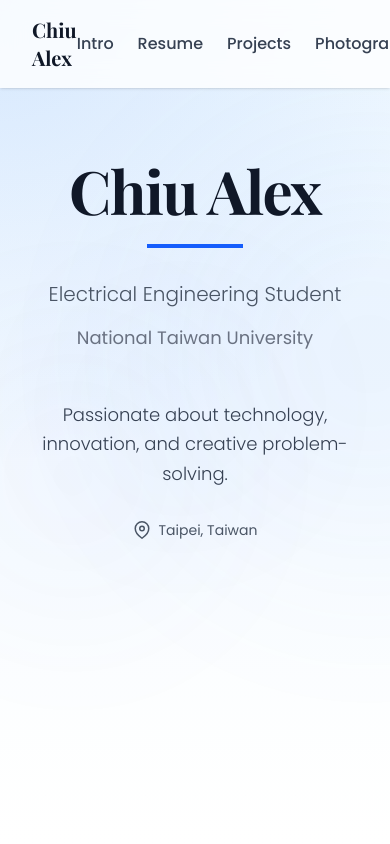
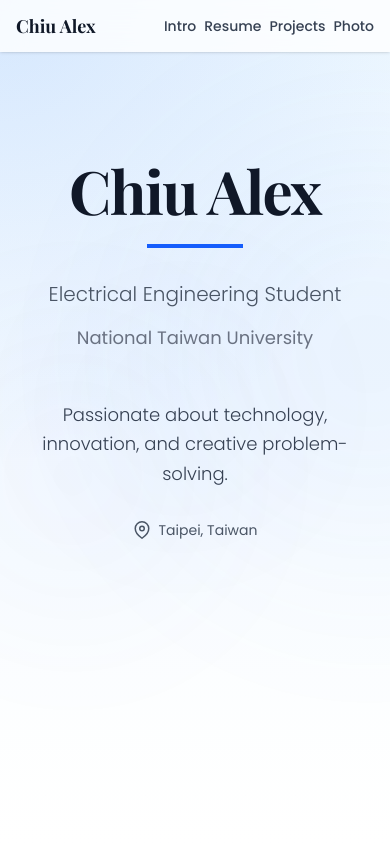
Before and after one commit to Alexchiuu/portfolio, a Next.js app: page / in a window 390 px wide. Shown: the top 844 px of the page. Built offline with nearby package versions, Linux system fonts and the light colour scheme.

Commit message:
Refactor navigation layout and styles across multiple pages: Update link styles for consistency, adjust padding, and enhance responsiveness for better user experience.

```diff
--- a/app/page.tsx
+++ b/app/page.tsx
@@ -160,24 +160,25 @@ export default function Home() {
           hasLoaded && (isScrolling || isAtTop) ? 'opacity-100 translate-y-0' : 'opacity-0 -translate-y-full'
         }`}
       >
-        <div className="max-w-6xl mx-auto px-8 py-4">
+        <div className="max-w-6xl mx-auto px-4 sm:px-8 py-3 sm:py-4">
           <div className="flex items-center justify-between">
-            <Link href="/" className="text-xl font-bold text-gray-900" style={{ fontFamily: 'var(--font-playfair)' }}>Chiu Alex</Link>
-            <div className="flex gap-6" style={{ fontFamily: 'var(--font-poppins)' }}>
+            <Link href="/" className="text-lg sm:text-xl font-bold text-gray-900" style={{ fontFamily: 'var(--font-playfair)' }}>Chiu Alex</Link>
+            <div className="flex gap-2 sm:gap-4 md:gap-6 text-sm sm:text-base" style={{ fontFamily: 'var(--font-poppins)' }}>
               <a
                 href="#"
                 onClick={(e) => {
                   e.preventDefault();
                   window.scrollTo({ top: 0, behavior: 'smooth' });
                 }}
-                className="text-gray-700 hover:text-gray-900 transition-colors font-medium"
+                className="text-gray-700 hover:text-gray-900 transition-colors font-medium whitespace-nowrap"
               >
                 Intro
               </a>
-              <Link href="/resume" className="text-gray-700 hover:text-gray-900 transition-colors font-medium">Resume</Link>
-              <Link href="/projects" className="text-gray-700 hover:text-gray-900 transition-colors font-medium">Projects</Link>
-              <Link href="/photography" className="text-gray-700 hover:text-gray-900 transition-colors font-medium">Photography</Link>
-              <a href="#contact" className="text-gray-700 hover:text-gray-900 transition-colors font-medium">Contact</a>
+              <Link href="/resume" className="text-gray-700 hover:text-gray-900 transition-colors font-medium whitespace-nowrap">Resume</Link>
+              <Link href="/projects" className="text-gray-700 hover:text-gray-900 transition-colors font-medium whitespace-nowrap">Projects</Link>
+              <Link href="/photography" className="text-gray-700 hover:text-gray-900 transition-colors font-medium whitespace-nowrap hidden sm:inline">Photo</Link>
+              <Link href="/photography" className="text-gray-700 hover:text-gray-900 transition-colors font-medium whitespace-nowrap sm:hidden">Photo</Link>
+              <a href="#contact" className="text-gray-700 hover:text-gray-900 transition-colors font-medium whitespace-nowrap hidden md:inline">Contact</a>
             </div>
           </div>
         </div>
--- a/app/photography/page.tsx
+++ b/app/photography/page.tsx
@@ -291,17 +291,18 @@ export default function PhotographyPage() {
           hasLoaded ? 'opacity-100 translate-y-0' : 'opacity-0 -translate-y-full'
         }`}
       >
-        <div className="max-w-6xl mx-auto px-8 py-4">
+        <div className="max-w-6xl mx-auto px-4 sm:px-8 py-3 sm:py-4">
           <div className="flex items-center justify-between">
-            <Link href="/" className="text-xl font-bold text-gray-900" style={{ fontFamily: 'var(--font-playfair)' }}>
+            <Link href="/" className="text-lg sm:text-xl font-bold text-gray-900" style={{ fontFamily: 'var(--font-playfair)' }}>
               Chiu Alex
             </Link>
-            <div className="flex gap-6" style={{ fontFamily: 'var(--font-poppins)' }}>
-              <Link href="/" className="text-gray-700 hover:text-gray-900 transition-colors font-medium">Intro</Link>
-              <Link href="/resume" className="text-gray-700 hover:text-gray-900 transition-colors font-medium">Resume</Link>
-              <Link href="/projects" className="text-gray-700 hover:text-gray-900 transition-colors font-medium">Projects</Link>
-              <Link href="/photography" className="text-gray-700 hover:text-gray-900 transition-colors font-medium">Photography</Link>
-              <Link href="/#contact" className="text-gray-700 hover:text-gray-900 transition-colors font-medium">Contact</Link>
+            <div className="flex gap-2 sm:gap-4 md:gap-6 text-sm sm:text-base" style={{ fontFamily: 'var(--font-poppins)' }}>
+              <Link href="/" className="text-gray-700 hover:text-gray-900 transition-colors font-medium whitespace-nowrap">Intro</Link>
+              <Link href="/resume" className="text-gray-700 hover:text-gray-900 transition-colors font-medium whitespace-nowrap">Resume</Link>
+              <Link href="/projects" className="text-gray-700 hover:text-gray-900 transition-colors font-medium whitespace-nowrap">Projects</Link>
+              <Link href="/photography" className="text-gray-700 hover:text-gray-900 transition-colors font-medium whitespace-nowrap hidden sm:inline">Photo</Link>
+              <Link href="/photography" className="text-gray-700 hover:text-gray-900 transition-colors font-medium whitespace-nowrap sm:hidden">Photo</Link>
+              <Link href="/#contact" className="text-gray-700 hover:text-gray-900 transition-colors font-medium whitespace-nowrap hidden md:inline">Contact</Link>
             </div>
           </div>
         </div>
@@ -328,13 +329,7 @@ export default function PhotographyPage() {
             >
               Photography
             </h1>
-            <div className="w-24 h-1 bg-blue-600 mx-auto mb-6"></div>
-            <p
-              className="text-lg text-gray-600 max-w-2xl mx-auto"
-              style={{ fontFamily: 'var(--font-poppins)' }}
-            >
-              Capturing moments and perspectives from around the world
-            </p>
+            <div className="w-24 h-1 bg-blue-600 mx-auto"></div>
           </div>
 
           {/* City Filter */}
@@ -382,10 +377,10 @@ export default function PhotographyPage() {
                   }}
                 >
                   <div
-                    className="flex items-center gap-8 py-12"
+                    className="flex items-center gap-4 sm:gap-8 py-8 sm:py-12"
                     style={{
-                      paddingLeft: 'calc(50vw - 400px)',
-                      paddingRight: 'calc(50vw - 400px)',
+                      paddingLeft: 'max(1rem, calc(50vw - min(400px, 45vw)))',
+                      paddingRight: 'max(1rem, calc(50vw - min(400px, 45vw)))',
                       minWidth: 'max-content',
                       overflow: 'visible'
                     }}
@@ -406,8 +401,8 @@ export default function PhotographyPage() {
                           style={{
                             opacity: opacity,
                             transform: `scale(${scale})`,
-                            width: '800px',
-                            height: '600px'
+                            width: 'min(800px, 90vw)',
+                            height: 'min(600px, calc(90vw * 0.75))'
                           }}
                           onClick={() => handlePhotoClick(photo)}
                         >
@@ -417,7 +412,7 @@ export default function PhotographyPage() {
                             alt={photo.alt}
                             fill
                               className="object-contain rounded-2xl"
-                              sizes="800px"
+                              sizes="(max-width: 768px) 90vw, 800px"
                             />
                     </div>
                   </div>
--- a/app/projects/page.tsx
+++ b/app/projects/page.tsx
@@ -74,15 +74,16 @@ export default function ProjectsPage() {
           hasLoaded ? 'opacity-100 translate-y-0' : 'opacity-0 -translate-y-full'
         }`}
       >
-        <div className="max-w-6xl mx-auto px-8 py-4">
+        <div className="max-w-6xl mx-auto px-4 sm:px-8 py-3 sm:py-4">
           <div className="flex items-center justify-between">
-            <Link href="/" className="text-xl font-bold text-gray-900" style={{ fontFamily: 'var(--font-playfair)' }}>Chiu Alex</Link>
-            <div className="flex gap-6" style={{ fontFamily: 'var(--font-poppins)' }}>
-              <Link href="/" className="text-gray-700 hover:text-gray-900 transition-colors font-medium">Intro</Link>
-              <Link href="/resume" className="text-gray-700 hover:text-gray-900 transition-colors font-medium">Resume</Link>
-              <Link href="/projects" className="text-gray-700 hover:text-gray-900 transition-colors font-medium">Projects</Link>
-              <Link href="/photography" className="text-gray-700 hover:text-gray-900 transition-colors font-medium">Photography</Link>
-              <Link href="/#contact" className="text-gray-700 hover:text-gray-900 transition-colors font-medium">Contact</Link>
+            <Link href="/" className="text-lg sm:text-xl font-bold text-gray-900" style={{ fontFamily: 'var(--font-playfair)' }}>Chiu Alex</Link>
+            <div className="flex gap-2 sm:gap-4 md:gap-6 text-sm sm:text-base" style={{ fontFamily: 'var(--font-poppins)' }}>
+              <Link href="/" className="text-gray-700 hover:text-gray-900 transition-colors font-medium whitespace-nowrap">Intro</Link>
+              <Link href="/resume" className="text-gray-700 hover:text-gray-900 transition-colors font-medium whitespace-nowrap">Resume</Link>
+              <Link href="/projects" className="text-gray-700 hover:text-gray-900 transition-colors font-medium whitespace-nowrap">Projects</Link>
+              <Link href="/photography" className="text-gray-700 hover:text-gray-900 transition-colors font-medium whitespace-nowrap hidden sm:inline">Photo</Link>
+              <Link href="/photography" className="text-gray-700 hover:text-gray-900 transition-colors font-medium whitespace-nowrap sm:hidden">Photo</Link>
+              <Link href="/#contact" className="text-gray-700 hover:text-gray-900 transition-colors font-medium whitespace-nowrap hidden md:inline">Contact</Link>
             </div>
           </div>
         </div>
--- a/app/resume/page.tsx
+++ b/app/resume/page.tsx
@@ -63,15 +63,16 @@ export default function ResumePage() {
           hasLoaded ? 'opacity-100 translate-y-0' : 'opacity-0 -translate-y-full'
         }`}
       >
-        <div className="max-w-6xl mx-auto px-8 py-4">
+        <div className="max-w-6xl mx-auto px-4 sm:px-8 py-3 sm:py-4">
           <div className="flex items-center justify-between">
-            <Link href="/" className="text-xl font-bold text-gray-900" style={{ fontFamily: 'var(--font-playfair)' }}>Chiu Alex</Link>
-            <div className="flex gap-6" style={{ fontFamily: 'var(--font-poppins)' }}>
-              <Link href="/" className="text-gray-700 hover:text-gray-900 transition-colors font-medium">Intro</Link>
-              <Link href="/resume" className="text-gray-700 hover:text-gray-900 transition-colors font-medium">Resume</Link>
-              <Link href="/projects" className="text-gray-700 hover:text-gray-900 transition-colors font-medium">Projects</Link>
-              <Link href="/photography" className="text-gray-700 hover:text-gray-900 transition-colors font-medium">Photography</Link>
-              <Link href="/#contact" className="text-gray-700 hover:text-gray-900 transition-colors font-medium">Contact</Link>
+            <Link href="/" className="text-lg sm:text-xl font-bold text-gray-900" style={{ fontFamily: 'var(--font-playfair)' }}>Chiu Alex</Link>
+            <div className="flex gap-2 sm:gap-4 md:gap-6 text-sm sm:text-base" style={{ fontFamily: 'var(--font-poppins)' }}>
+              <Link href="/" className="text-gray-700 hover:text-gray-900 transition-colors font-medium whitespace-nowrap">Intro</Link>
+              <Link href="/resume" className="text-gray-700 hover:text-gray-900 transition-colors font-medium whitespace-nowrap">Resume</Link>
+              <Link href="/projects" className="text-gray-700 hover:text-gray-900 transition-colors font-medium whitespace-nowrap">Projects</Link>
+              <Link href="/photography" className="text-gray-700 hover:text-gray-900 transition-colors font-medium whitespace-nowrap hidden sm:inline">Photo</Link>
+              <Link href="/photography" className="text-gray-700 hover:text-gray-900 transition-colors font-medium whitespace-nowrap sm:hidden">Photo</Link>
+              <Link href="/#contact" className="text-gray-700 hover:text-gray-900 transition-colors font-medium whitespace-nowrap hidden md:inline">Contact</Link>
             </div>
           </div>
         </div>
```
